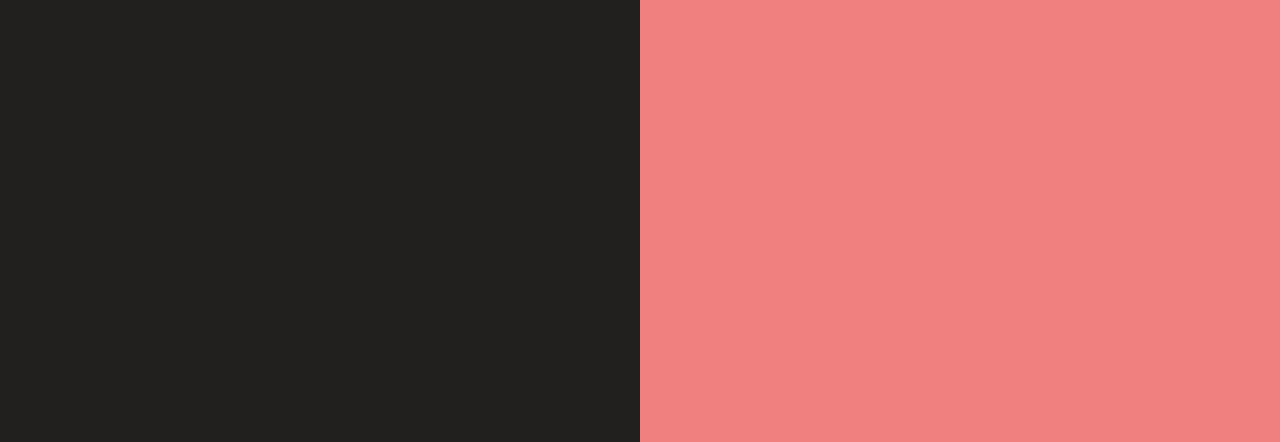
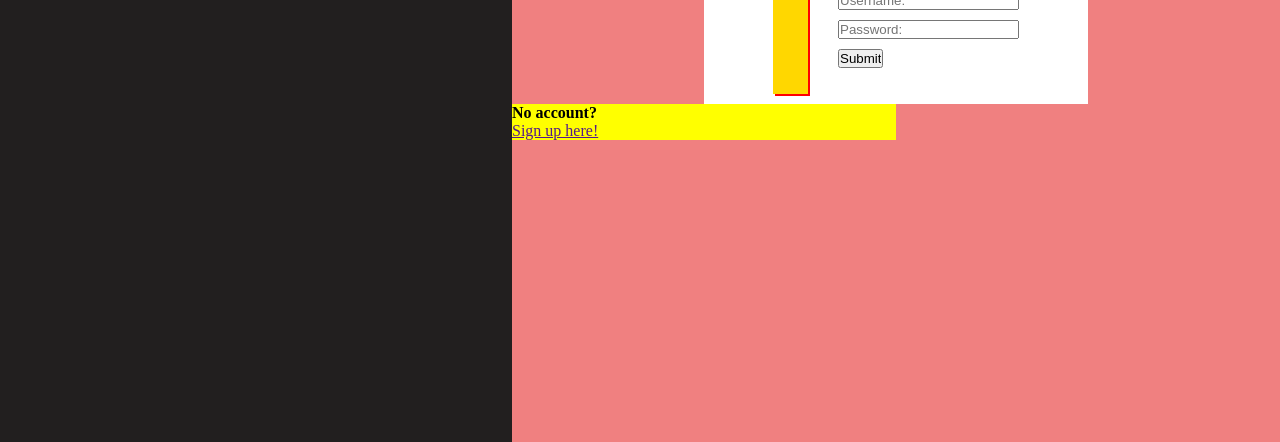
Before and after one commit to QuasimodoKiwi/loginProject, a plain HTML site: page loginPage.html in a window 1280 px wide. Shown: the part 358-800 px from the top of the page. Drawn offline with nearby package versions, Linux system fonts and the light colour scheme; a web font is replaced by a local one.

Commit message:
pre-merged

```diff
--- a/loginCSS.css
+++ b/loginCSS.css
@@ -32,15 +32,16 @@
 }
 
 .user-input{
-
+    margin-top: 10px;
 }
 
 .login-div {
     background-color: lightcoral;
-    width: 50%;
+    width: 75%;
     height: 100%;
     display: flex;
     flex-direction: column;
+    justify-content: center;
 }
 
 .innerLogin {
```
